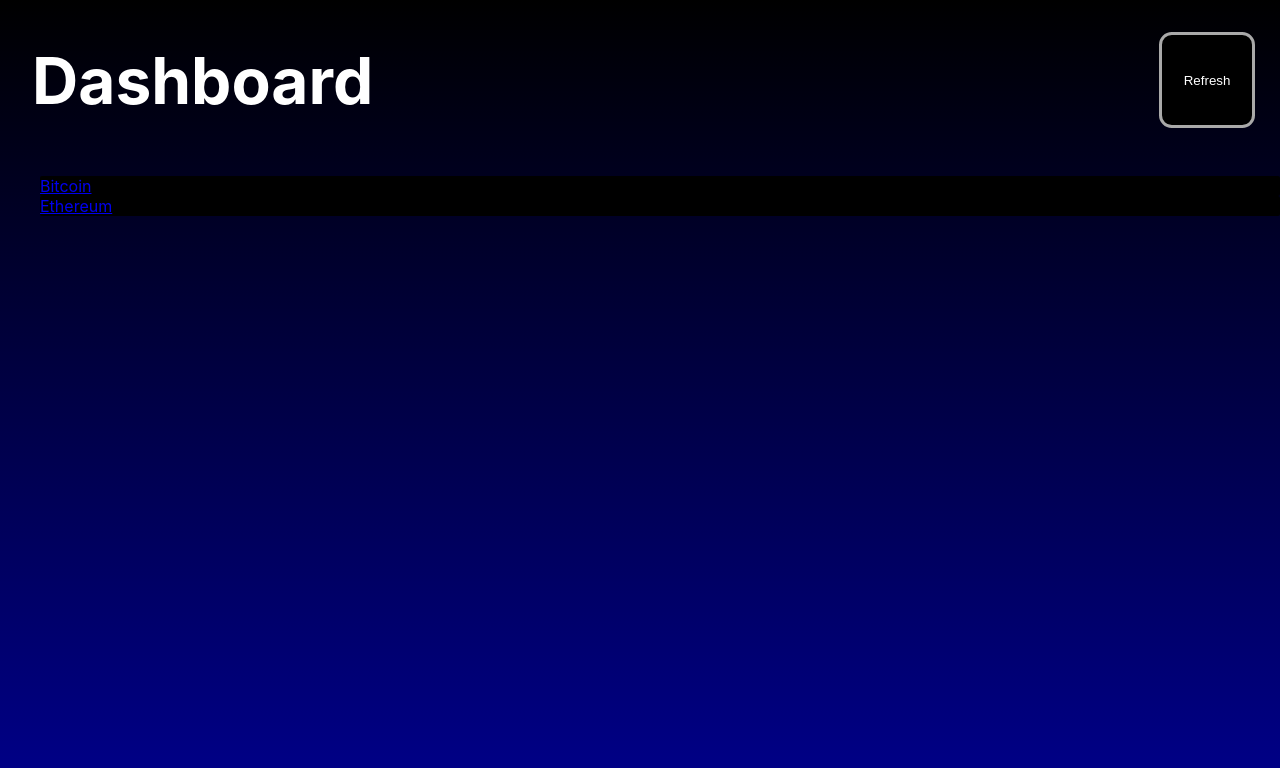
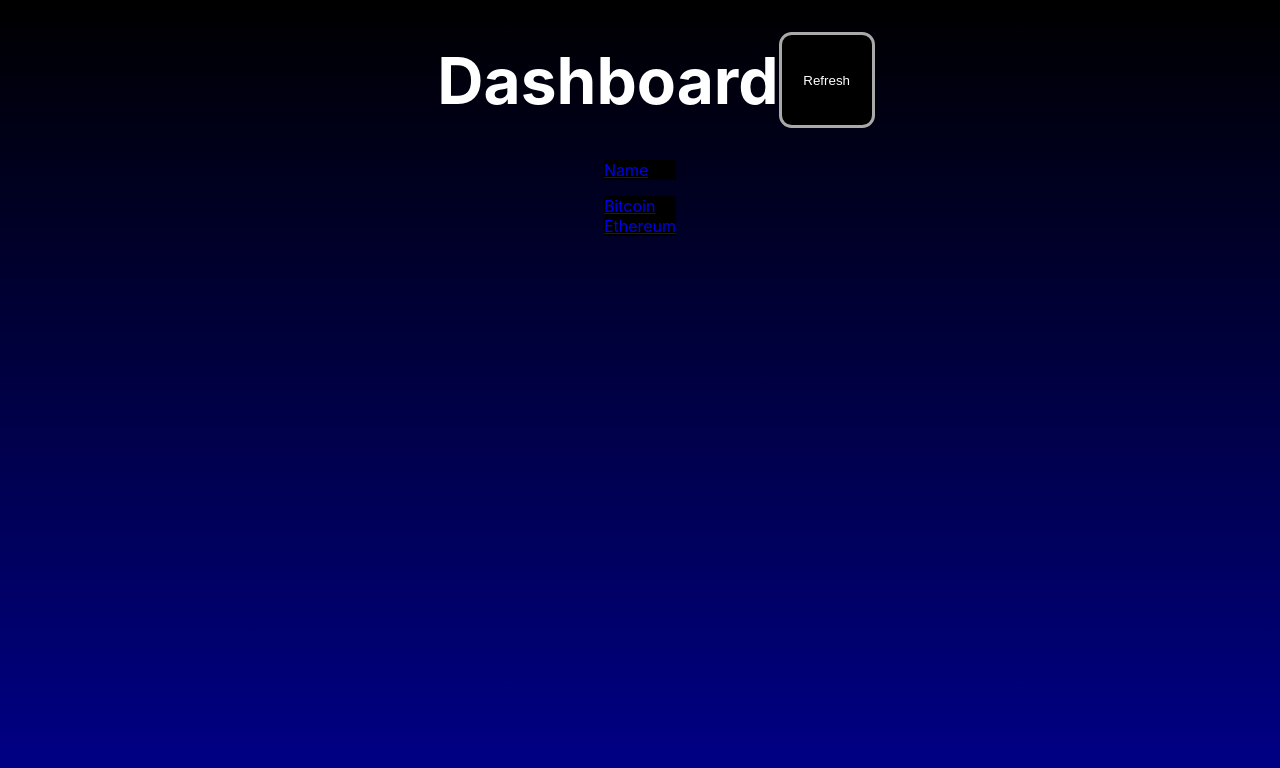
Before and after one commit to TotosL125/crypto-dashboard, a React (Create React App) app: page / in a window 1280 px wide. Shown: the top 768 px of the page. Built offline with nearby package versions, Linux system fonts and the light colour scheme.

Commit message:
Add styling to DashboardList component
- Center align contents on Dashboard page

```diff
--- a/src/features/DashboardList.tsx
+++ b/src/features/DashboardList.tsx
@@ -1,11 +1,15 @@
 import React, { FC } from "react";
 
 import DashboardListItem from "./DashboardListItem";
+
+import styles from "./styles/DashboardList.module.css";
 
 import dataObj from "../assets/dataType";
 
 const DashboardList: FC<{ currencies: dataObj[] }> = (props) => {
   return (
+    <div className={styles.container}>
+      <DashboardListItem id="id" name="Name" />
       <ul>
         {props.currencies.map((currency) => (
           <DashboardListItem
@@ -15,6 +19,7 @@
           />
         ))}
       </ul>
+    </div>
   );
 };
 
--- /dev/null
+++ b/src/features/styles/DashboardList.module.css
@@ -0,0 +1,9 @@
+.container {
+  display: flex;
+  flex-direction: column;
+}
+
+.container ul {
+  list-style: none;
+  padding: 0;
+}
--- a/src/features/styles/DashboardListItem.module.css
+++ b/src/features/styles/DashboardListItem.module.css
@@ -7,6 +7,8 @@
   background: var(--primary);
 
   border-radius: 2px;
+
+  text-align: center;
 }
 
 .item:hover,
--- a/src/pages/styles/Dashboard.module.css
+++ b/src/pages/styles/Dashboard.module.css
@@ -1,6 +1,8 @@
 .background {
   display: flex;
   flex-direction: column;
+  justify-content: flex-start;
+  align-items: center;
 
   width: 100vw;
   height: 100vh;
```
Lines whose indentation alone changed are shown as unchanged.
